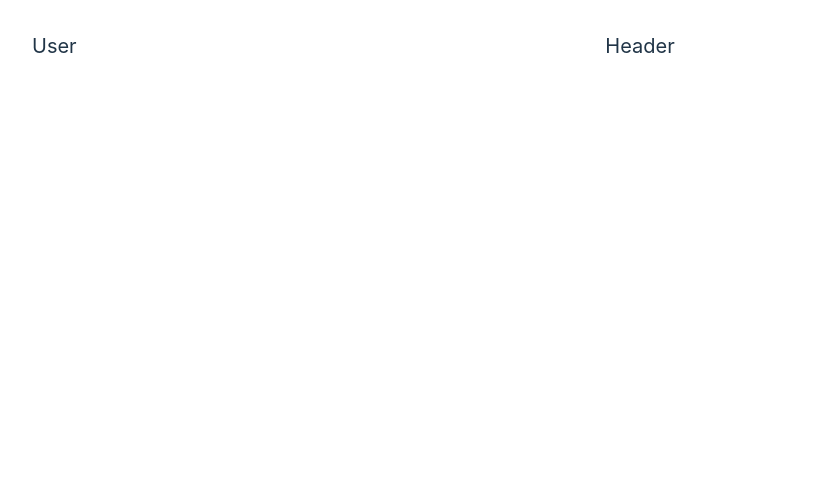
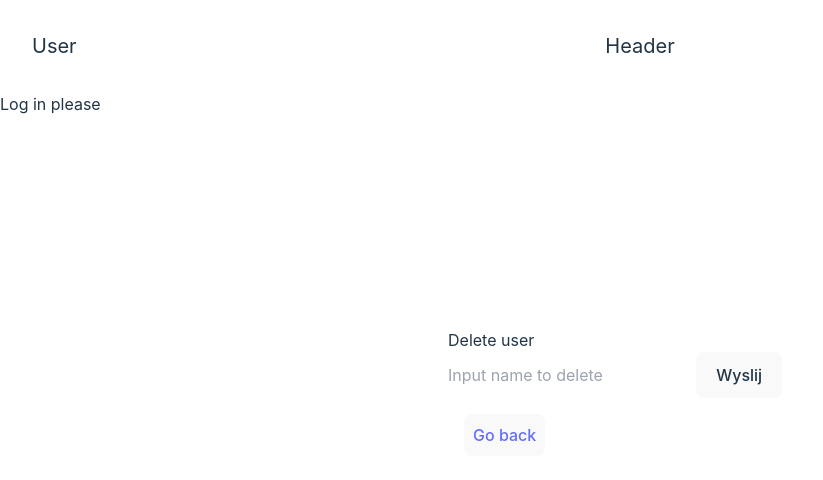
Before and after one commit to KacperBlotny/node-react-app, a React (Vite) app in the folder client/: page /deleteuser in a window 1280 px wide. Before the commit this address had no page. Shown: the top 480 px of the page, without its empty margins (0-823 px from the left). Built offline with nearby package versions, Linux system fonts and the light colour scheme.

Commit message:
asdasdas

```diff
--- /dev/null
+++ b/client/UserContext.js
@@ -0,0 +1,3 @@
+import { createContext } from 'react'
+
+export const UserContext = createContext({})
--- a/client/src/App.jsx
+++ b/client/src/App.jsx
@@ -7,11 +7,17 @@ import DisplayHours from './components/DisplayHours'
 import ChangeHours from './components/ChangeHours'
 import Register from './components/Register'
 import Addactivities from './components/Addactivities'
+import DeleteUser from './components/DeleteUser'
+import { useState } from 'react'
+import { UserContext } from '../UserContext'
 // import { FeedbackProvider } from './context/FeedbackContext'
 
 function App() {
+  const [value, setValue] = useState({ name: 'Log in please' })
+
   return (
     <Router>
+      <UserContext.Provider value={{ value, setValue }}>
         <Header />
         <CurrentUser />
 
@@ -34,9 +40,11 @@ function App() {
               <Route path='/changehours' element={<ChangeHours />} />
               <Route path='/register' element={<Register />} />
               <Route path='/addactivities' element={<Addactivities />} />
+              <Route path='/deleteuser' element={<DeleteUser />} />
             </Routes>
           </div>
         </div>
+      </UserContext.Provider>
     </Router>
   )
 }
--- a/client/src/components/CurrentUser.jsx
+++ b/client/src/components/CurrentUser.jsx
@@ -1,7 +1,13 @@
+import { useContext } from 'react'
+import { UserContext } from '../../UserContext'
+
 function CurrentUser() {
+  const { value, setValue } = useContext(UserContext)
+
   return (
     <div className='fixed top-0 w-screen'>
       <div className='text-xl p-8'>User</div>
+      <div>{value.name}</div>
     </div>
   )
 }
--- /dev/null
+++ b/client/src/components/DeleteUser.jsx
@@ -0,0 +1,32 @@
+import { Link } from 'react-router-dom'
+
+function DeleteUser() {
+  return (
+    <>
+      <div>
+        <div>Delete user</div>
+        <div>
+          <input
+            type='text'
+            placeholder='Input name to delete'
+            id='name'
+            // onChange={onChange}
+            // value={formData.password}
+          />
+          <button
+          //  onClick={onSubmit}
+          >
+            Wyslij
+          </button>
+        </div>
+        <div>
+          <Link to='/mainpanel'>
+            <button className='p-2 m-4'>Go back</button>
+          </Link>
+        </div>
+      </div>
+    </>
+  )
+}
+
+export default DeleteUser
--- a/client/src/components/LogOutButton.jsx
+++ b/client/src/components/LogOutButton.jsx
@@ -1,9 +1,18 @@
 import { Link } from 'react-router-dom'
+import { useContext } from 'react'
+import { UserContext } from '../../UserContext'
+
 function LogOutButton() {
+  const { value, setValue } = useContext(UserContext)
   return (
     <div>
       <Link to='/login'>
-        <button className='p-2 m-4'>Log out</button>
+        <button
+          className='p-2 m-4'
+          onClick={() => setValue({ name: 'Please log in' })}
+        >
+          Log out
+        </button>
       </Link>
     </div>
   )
--- a/client/src/pages/Login.jsx
+++ b/client/src/pages/Login.jsx
@@ -3,7 +3,11 @@ import { useNavigate } from 'react-router-dom'
 import { useState } from 'react'
 import axios from 'axios'
 
+import { useContext } from 'react'
+import { UserContext } from '../../UserContext'
+
 function Login() {
+  const { value, setValue } = useContext(UserContext)
   const navigate = useNavigate()
 
   const [formData, setFormData] = useState({
@@ -29,13 +33,12 @@ function Login() {
 
       console.log(response.data)
       localStorage.setItem('token', response.data.token)
-
+      setValue(response.data)
       navigate('/')
     } catch (error) {
       console.log(error)
     }
   }
-
   return (
     <div>
       <div>Login into System</div>
--- a/client/src/pages/MainPanel.jsx
+++ b/client/src/pages/MainPanel.jsx
@@ -13,10 +13,10 @@ function MainPanel() {
           <Link to='/displayhours'>Display Hours</Link>
         </li>
         <li>
-          <Link to='/changehours'>Change Hours</Link>
+          <Link to='/addactivities'>Add activities</Link>
         </li>
         <li>
-          <Link to='/addactivities'>Add activities</Link>
+          <Link to='/deleteuser'>Delete User</Link>
         </li>
         <li>
           <Link to='/register'>Register</Link>
```
Lines whose indentation alone changed are shown as unchanged.
